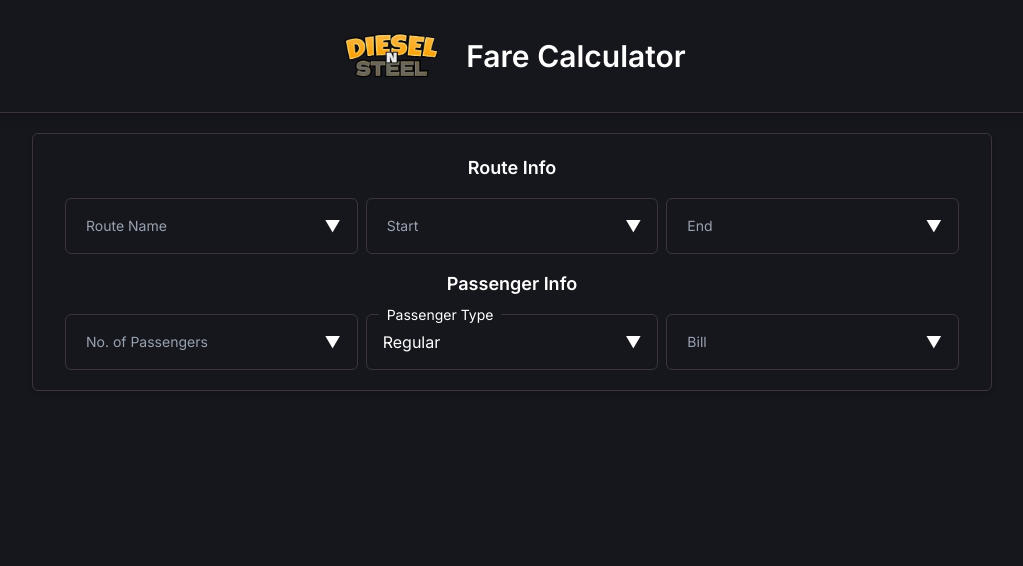
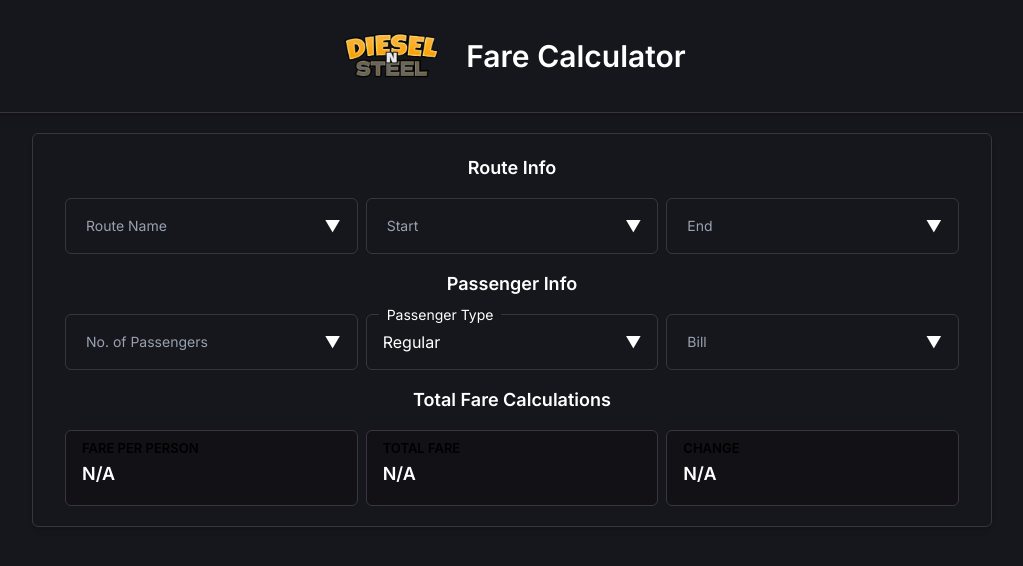
Before and after one commit to k-metra/DNSFareCalculator, a React (Vite) app: page / in a window 1280 px wide. Shown: the top 566 px of the page, without its empty margins (128-1151 px from the left). Built offline with nearby package versions, Linux system fonts and the light colour scheme.

Commit message:
implement value component

```diff
--- a/src/App.tsx
+++ b/src/App.tsx
@@ -2,6 +2,7 @@ import { useEffect, useMemo, useState } from 'react'
 import Header from './components/header.tsx';
 import Dropdown from './components/dropdown.tsx';
 import { routes } from './data/routes.ts';
+import Value from './components/value.tsx';
 
 function App() {
   const [selectedRoute, setSelectedRoute] = useState<string>();
@@ -10,6 +11,10 @@ function App() {
   const [numberOfPassengers, setNumberOfPassengers] = useState<string>();
   const [passengerType, setPassengerType] = useState("regular");
   const [bill, setBill] = useState<string>();
+
+  const [totalFare, setTotalFare] = useState<string>();
+  const [farePerPerson, setFarePerPerson] = useState<string>();
+  const [change, setChange] = useState<string>();
 
   const routeOptions = useMemo(() => {
     return routes.map((route) => ({
@@ -108,6 +113,25 @@ function App() {
                   onChange={(value) => setBill(value)}
                 />
               </fieldset>
+
+              <h2 className="text-white font-semibold text-lg font-main">Total Fare Calculations</h2>
+
+              <fieldset className="flex w-full p-0 gap-2 border-0">
+                <Value
+                  label="FARE PER PERSON"
+                  value={farePerPerson}
+                />
+
+                <Value
+                  label="TOTAL FARE"
+                  value={totalFare}
+                />
+
+                <Value
+                  label="CHANGE"
+                  value={change}
+                />
+              </fieldset>
           </div>
         </main>
 
```
